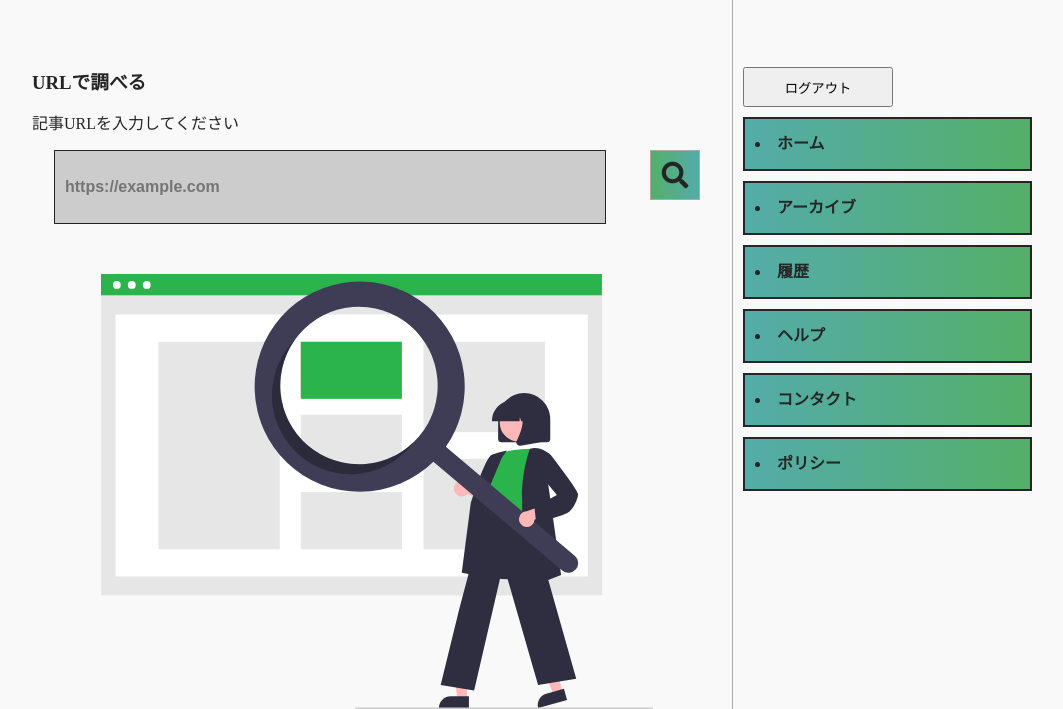
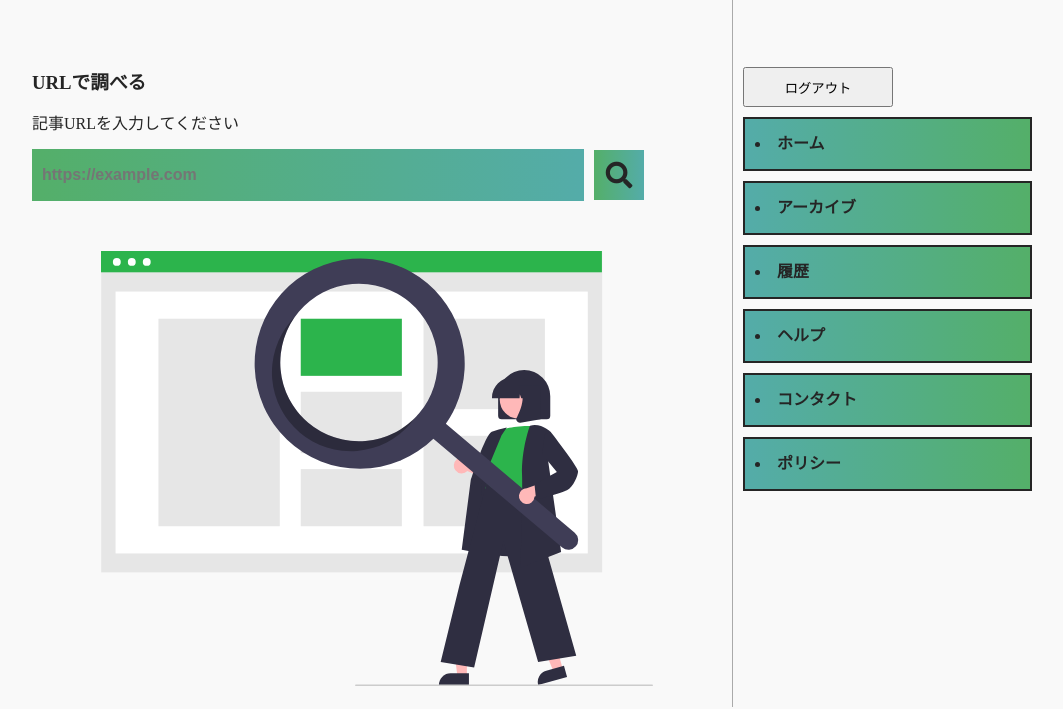
Before and after one commit to 8maguchi8ruki/FeedListener, a Flask app: page /search/1 in a window 1280 px wide. Shown: the part 93-802 px from the top of the page, without its empty margins (108-1171 px from the left). Run offline with Flask 2, Linux system fonts and the light colour scheme; some libraries are stand-ins or nearby versions.

Commit message:
デザインの修正など

```diff
--- a/static/css/style.css
+++ b/static/css/style.css
@@ -452,7 +452,7 @@
     color: #252525;
     padding-left: 10px;
     box-sizing: border-box;
-
+    list-style: none;
 }
 
 #secret{
@@ -534,15 +534,16 @@
 }
 .wrap-search input{
     width: 80%;
-    line-height: 70px;
+    line-height: 50px;
     padding-left: 10px;
     font-size: 1em;
     border: 1px solid #252525;
     box-sizing: border-box;
-    outline: none;
+    border: none;
     color: #252525;
     font-weight: bold;
-    background: #ccc;
+    background: linear-gradient(90deg, #54af69 ,#54aca9);
+    display: block;
 }
 .wrap-search input:hover{
     cursor: pointer
@@ -552,21 +553,21 @@
     width: 50px;
     background-color: #E7E9EB;
     color: #252525;
-    border: 1px solid #aaa;
+    border: none;
     background: linear-gradient(90deg, #54af69 ,#54aca9);
 }
 .wrap-search button:hover{
     background-color: #ddd;
     cursor: pointer;
 }
+.wrap-search .url{
+    margin-right: 10px;
+    margin-top: -1px;
+}
 .wrap-search div{
     display: flex;
     flex-wrap: wrap;
-    justify-content: space-around;
-    width: 100%;
 }
-
-
 
 /***** ローディング *****/
 #loader-bg{
--- a/static/files/text/article.txt
+++ b/static/files/text/article.txt
@@ -1 +1 @@
-沖縄県宮古島付近で発生した陸上自衛隊ＵＨ６０ＪＡヘリコプター事故で、陸上幕僚監部は２０日、死亡が確認された５人のうち２人の身元を確認し、公表した。陸幕によると、２人はいずれも第８師団司令部所属の庭田徹（にわた・とおる）１等陸佐（４８）と神尊皓基（こうそ・ひろき）３等陸佐（３４）。
+なかなかの再現率。僕は漫才を観るのが好きなんですけど、ふと思ったんです。ChatGPTなら漫才の台本くらい作ってくれるんじゃないだろうか。そう思った僕はギズモード編集部員の1人と作ってみることにしました。相談した結果、今回はお笑いコンビ｢ミルクボーイ｣のネタをChatGPTに作らせることに。彼らの漫才はかなりシステム化されているので、ChatGPTが得意そうだなと思ったんです。しかし結論から言うと｢やっぱ漫才師ってすげー！｣となりました。システムがあるとはいえ、そのシステムの中で何を言えばおもしろいかを抽象化してAIに伝えるにはかなりの工夫が必要だと感じました。ということで、完成したChatGPTへの指示は以下からご覧ください。使用するモデルはGPT-4です。プロンプト全文はこちらから今回は短めの漫才のテンプレを作り、お題に対するボケ・ツッコミのワードをChatGPTが生成、それらをテンプレの中に埋め込んで台本を完成させるように指示しました。ポイントは、プログラムっぽい構造でありながら、処理部分はほぼ日本語で指示をしているところ。クオリティの高い漫才を作らせるにはミルクボーイっぽいニュアンスをどう言葉にするかが重要です。何回か試して比較的うまくいったものをご紹介します。太字がChatGPTが考えた部分です。どうです？ 思っていた以上にミルクボーイの漫才になってませんか？ ちょっと期待と違う動きをしている部分もありますが、なかなか健闘しているほうだと思います。つかみの｢マジシャンの鳩｣とか、｢iPhone｣というお題に対するカテゴリー｢スマートフォン｣とか、オチの｢ガラケー｣とか、自然ですよね。ChatGPTの賢さが垣間見れた気がします。と同時に、ChatGPTへの質問の仕方の重要性にも気付かされました。人間がおもしろいと感じる会話の機微を言葉で表現するのって意外と難しいもの。各関数の中の指示をどのように書くかで、おもしろさが変わってくるような気がします。人間の腕の見せどころじゃないでしょうか。なお、ChatGPTへの指示の$target：iPhoneの｢iPhone｣の部分を変えれば、違うお題のミルクボーイ風漫才を作ることができるので、みなさんも楽しんでみてください。ただし会話のつじつまが合わない漫才ができることもあります。そこはご愛嬌ということで。今回のミルクボーイ風漫才がおもしろかったので、今度は違う漫才師さんでやってみたいですね。どのコンビができそうかなー。
```
Also changed, not shown: 1 other file.
